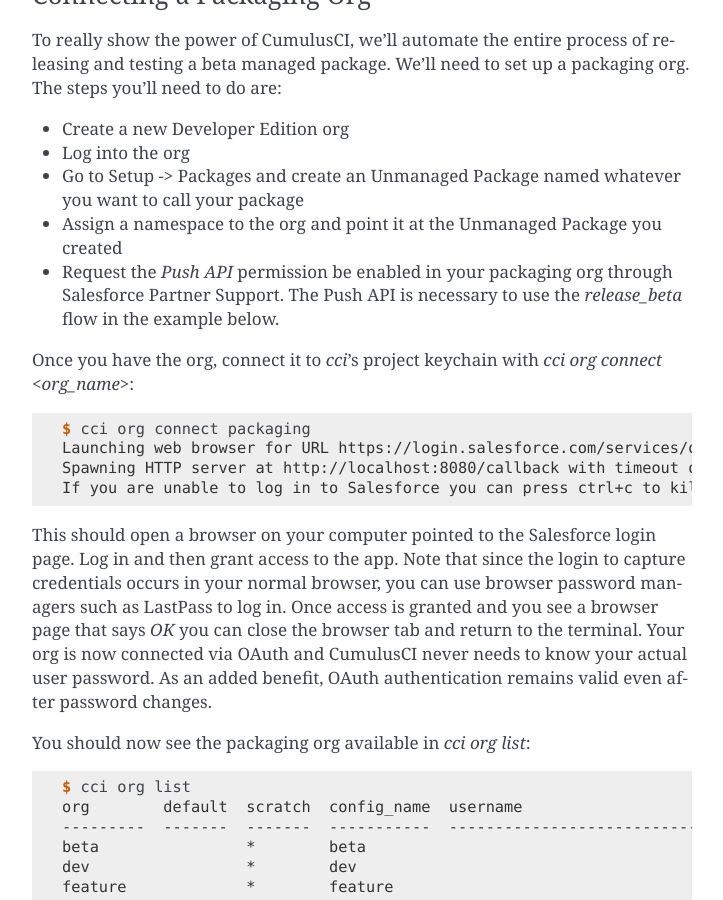
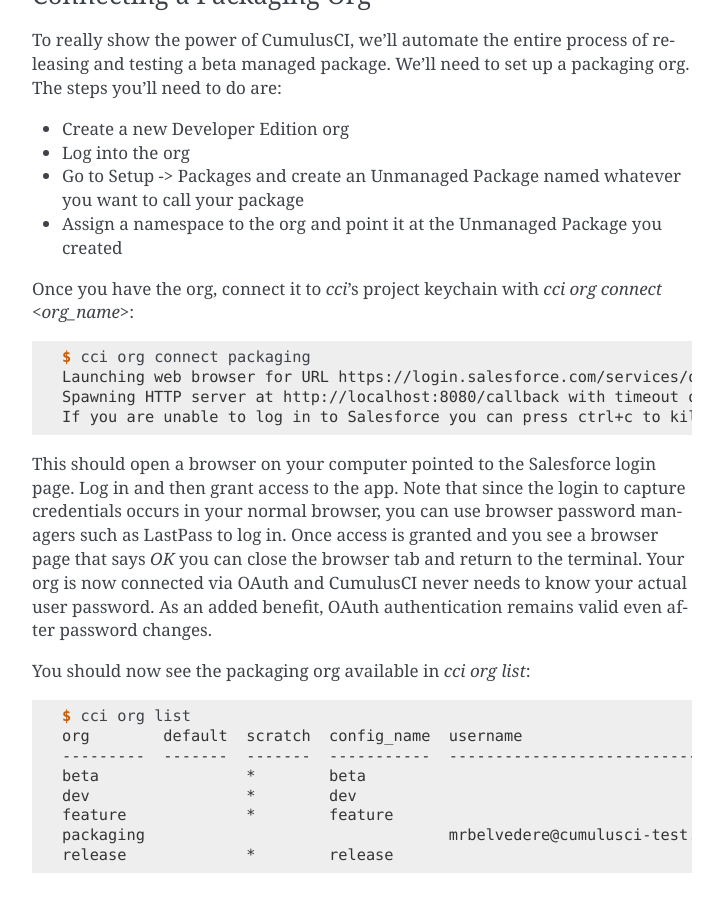
Before and after one commit to SFDO-Tooling/CumulusCI, a Sphinx documentation site: the page built from docs/tutorial.rst, in a window 1280 px wide and 900 px high, scrolled down 8392 px. Shown: the whole window, without its empty margins (388-1111 px from the left). Built offline with Sphinx 7.4.7, drawn with Linux system fonts in a browser that asks for light colours.

Commit message:
remove doc requirement for Push API

```diff
--- a/docs/tutorial.rst
+++ b/docs/tutorial.rst
@@ -367,7 +367,6 @@
 * Log into the org
 * Go to Setup -> Packages and create an Unmanaged Package named whatever you want to call your package
 * Assign a namespace to the org and point it at the Unmanaged Package you created
-* Request the `Push API` permission be enabled in your packaging org through Salesforce Partner Support.  The Push API is necessary to use the `release_beta` flow in the example below.
 
 Once you have the org, connect it to `cci`'s project keychain with `cci org connect <org_name>`:
 
```
